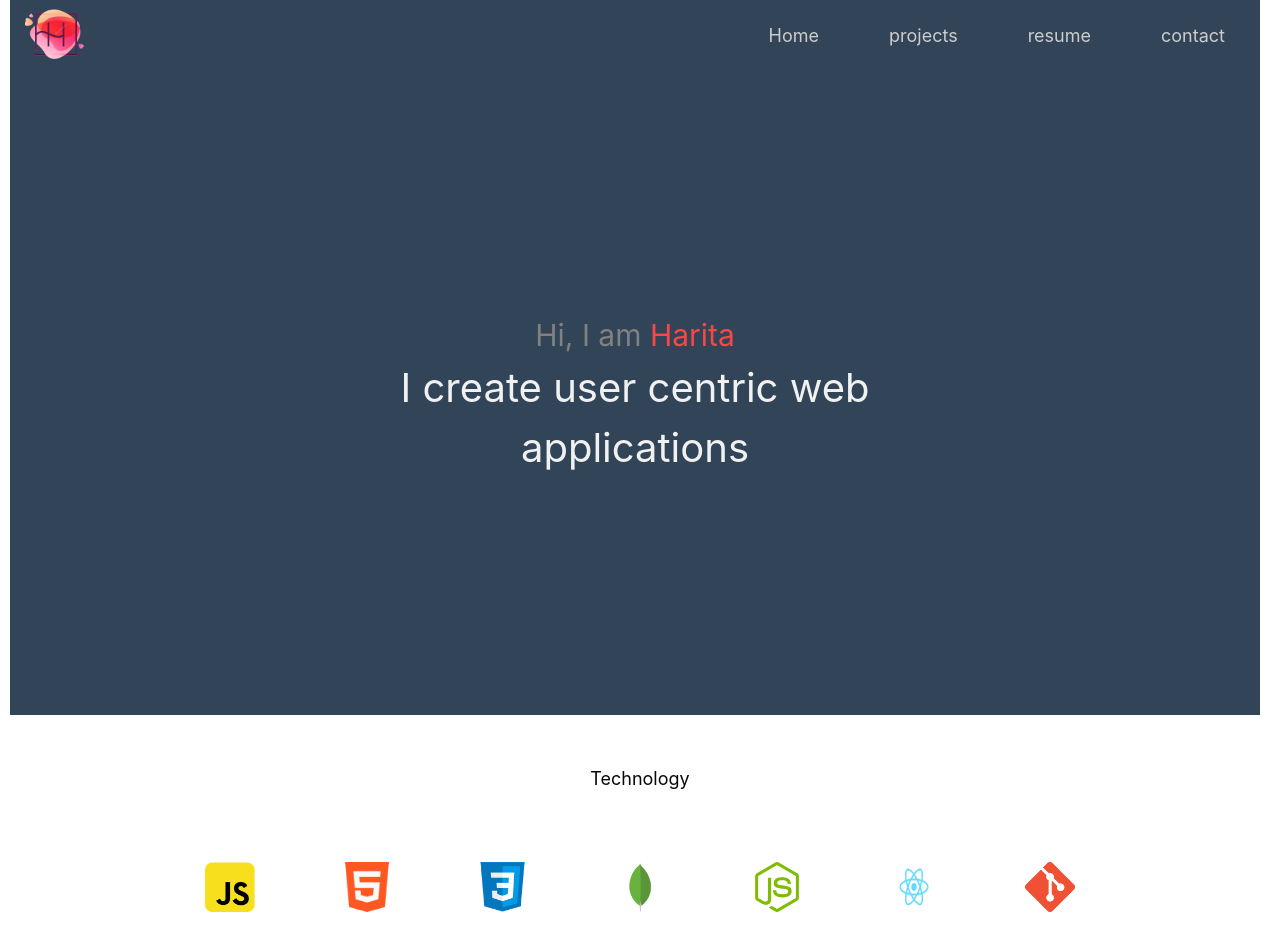
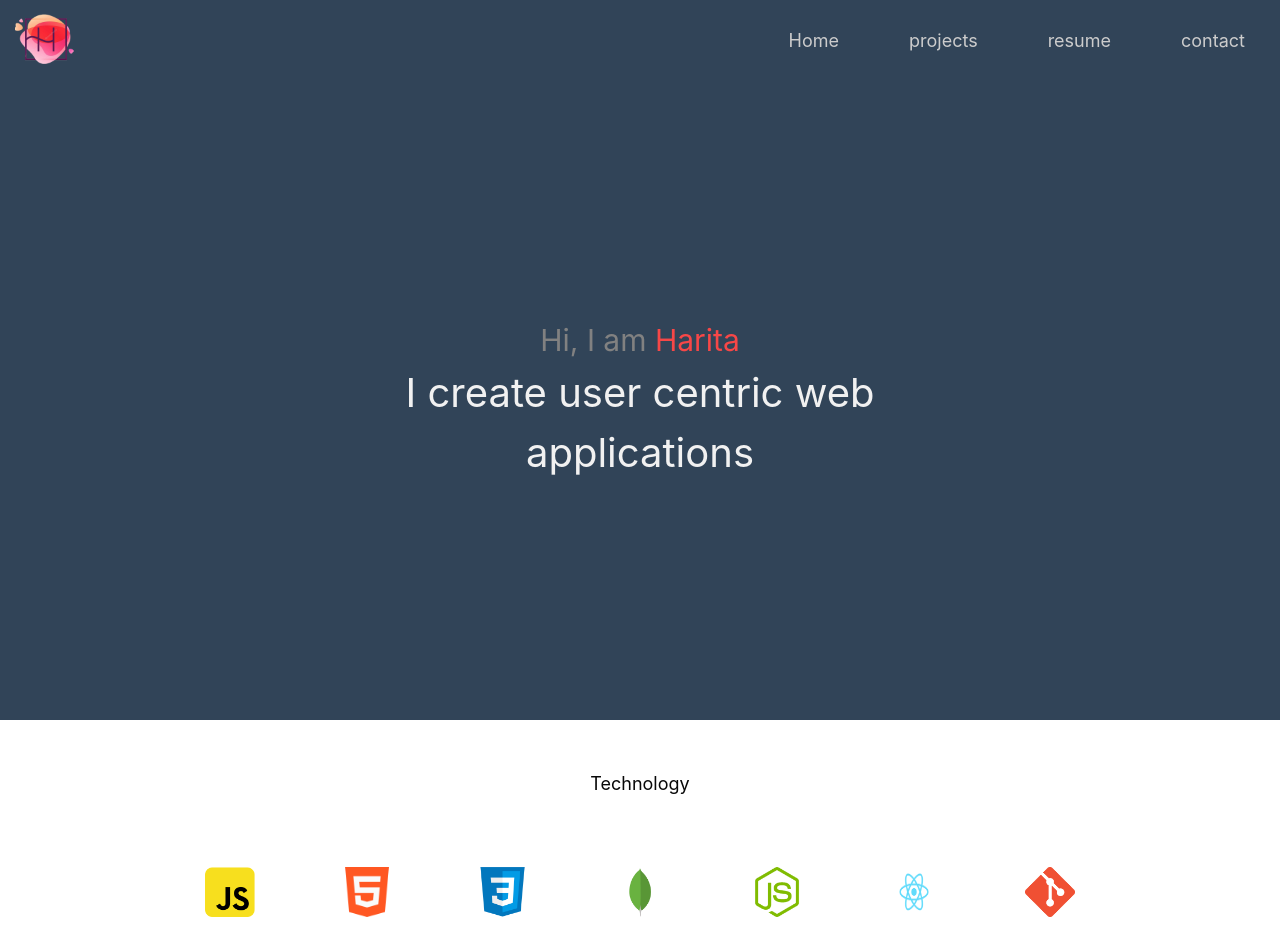
Before and after one commit to haritaAi/portfoliopage, a website built with Parcel: page index.html in a window 1280 px wide. Shown: the top 929 px of the page. Built offline with nearby package versions, Linux system fonts and the light colour scheme; some packages are replaced by stand-ins of ours.

Commit message:
loading corrections

```diff
--- a/css/styles.css
+++ b/css/styles.css
@@ -21,6 +21,8 @@ html{
     font-size:62.5%;
 }
 body{
+    min-width: 100vw;
+    margin-right: 0;
     color: var(--color-body);
     font-family:Inter, Haettenschweiler, 'Arial Narrow Bold', sans-serif;
     font-size: 2.4rem;
@@ -69,9 +71,9 @@ a:hover{
 a:visited{
     color:var(--color-border);
 }
-.container-fluid{
-    width:100%;
-    margin:-5px -5px 0 -5px;
+.container-box{
+    margin-left: 0;
+    margin-right: 0;
 }
 .navbar{
     position :relative;
@@ -85,7 +87,7 @@ a:visited{
 .nav-menu.active{
     position :absolute;
     right :0;
-    top : 3rem;
+    top : 6rem;
     display:block;
     flex-direction: colum;
     width:fit-content;
@@ -130,11 +132,14 @@ a:visited{
     max-height:6rem;
     max-width:6rem;
 }
-@media screen and (min-width : 500px){
+@media screen and (min-width : 768px){
 
   .hamburger{
       display: none;
 
+  }
+  .hamburger:hover{
+      cursor: pointer;
   }
   .hamburger.active{
     display: none;
@@ -380,10 +385,11 @@ a:visited{
 }
 
 .tool-box{
-    display : flex;
-
+    display :flex;
+    flex-wrap: wrap;
+    max-width: 80%;
     margin : 1rem auto;
-    width : 80%;
+    justify-items: center;
     justify-content: space-evenly;
     }
 
@@ -434,6 +440,13 @@ a:visited{
 .footer__item{
     padding-top:10rem;
     padding-bottom: 10rem;
+    font-size: 1.5rem;
+}
+@media screen and (min-width: 1024px)  {
+    .footer__item{
+        font-size: 1.8rem;
+    }
+
 }
 .footer__item>a{
      color:var(--color-border);
@@ -444,15 +457,17 @@ a:visited{
 
 .footer--text{
      text-align:center;
-    font-size: 1.8rem;
+    font-size: 1rem;
     font-weight: 300;
     color:var(--color-border);
     opacity: 0.5;
 }
 .modal-card{
     border-radius: 20px;
+    max-width: 50vw;
     min-height:600px;
     overflow: auto;
+    margin:0 auto;
 }
 .modal-body{
     height:100%;
--- a/index.html
+++ b/index.html
@@ -16,7 +16,7 @@
 
 
 
-   <div class="container-fluid">
+   <div class="container-box">
     <header >
       <nav class = "navbar">
           <img src="images/h.png" class = "nav-logo" alt=""/>
@@ -85,8 +85,8 @@
 <header class = "features--title">
 Technology
 </header>
-<div class="programming--tools">
-<div class="tool-box">
+
+    <div class=" tool-box ">
 
             <img class = "logo-icon" src="images/javascript.png" alt="">
             <img class = "logo-icon" src="images/html.png" alt="">
@@ -95,7 +95,7 @@ Technology
             <img class = "logo-icon" src="images/nodejs.png" alt="">
             <img class = "logo-icon" src="images/rect.png" alt="">
             <img class = "logo-icon" src="images/git.png" alt="">
-</div>
+
       </div>
 </section>
 
--- a/js/main.js
+++ b/js/main.js
@@ -1,14 +1,3 @@
-const box1 = document.querySelector(".movie-1");
-const box2 = document.querySelector(".movie-2");
-const img = document.querySelectorAll(".dog");
-
-
-box1.addEventListener("click",toggleImage);
-box2.addEventListener("click", toggleImage);
-
-function toggleImage(){
-  img.forEach(i => i.classList.toggle("hide"));
-}
 
 const hamburger = document.querySelector(".hamburger");
 const navMenu = document.querySelector(".nav-menu");
```
Lines whose indentation alone changed are shown as unchanged.
